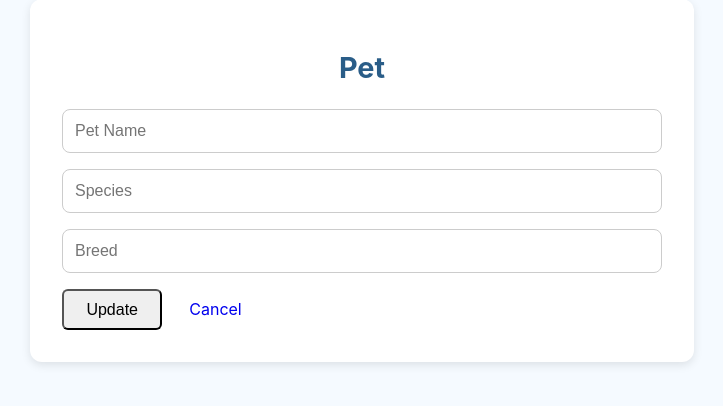
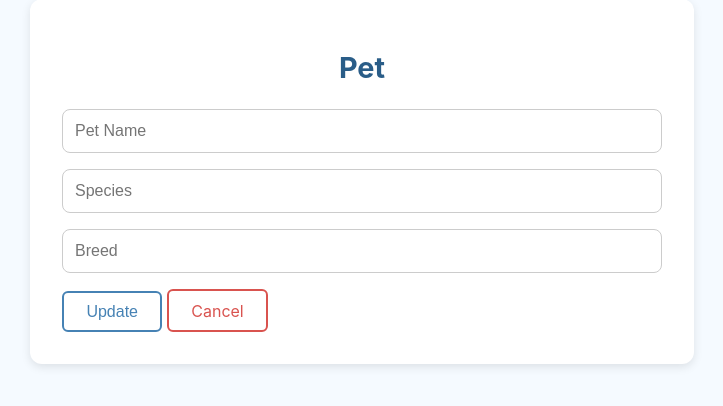
Before and after one commit to itsjorgie/pet_care_app, a Django app: template frontend-paws/frontend_paws/main/templates/main/pet_form.html in a window 1280 px wide. Shown: the part 49-455 px from the top of the page, without its empty margins (278-1001 px from the left). Run offline with Django 5.2, Linux system fonts and the light colour scheme; the template is opened without the code that fills it: values that come from a table or form of the project are taken from there, others are empty; data comes from the database, SQL or seed files in the repository; both versions use the stored data as it was after the commit.

Commit message:
Adding css to my add pet feature

```diff
--- a/frontend-paws/frontend_paws/main/templates/main/pet_form.html
+++ b/frontend-paws/frontend_paws/main/templates/main/pet_form.html
@@ -21,8 +21,8 @@
             <input type="text" name="species" placeholder="Species" required>
             <input type="text" name="breed" placeholder="Breed" required>
             <input type="hidden" name="user_id" value="{{ user_id }}">
-            <button type="submit" class="btn">{% if pet %}Update{% else %}Create{% endif %}</button>
-            <a href="{% url 'user_dashboard' %}" class="btn">Cancel</a>
+            <button type="submit" class="btn btn-save">{% if pet %}Update{% else %}Create{% endif %}</button>
+            <a href="{% url 'user_dashboard' %}" class="btn btn-cancel">Cancel</a>
         </form>
 
     </div>
```
Also changed, not shown: frontend-paws/frontend_paws/db.sqlite3, frontend-paws/frontend_paws/main/static/main/css/add.css (line endings or trailing spaces).
